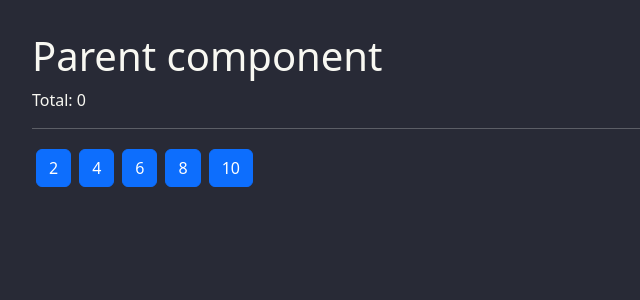
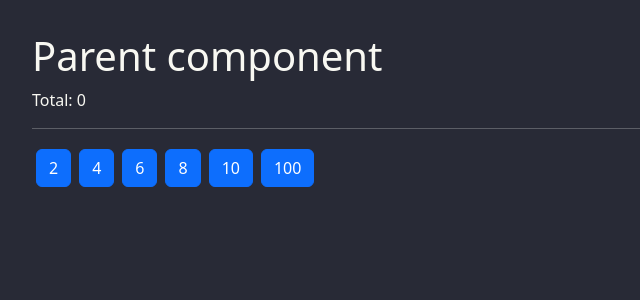
Before and after one commit to sudoalx/hook-app, a React (Vite) app: page / in a window 1280 px wide. Shown: the top 300 px of the page, without its empty margins (0-640 px from the left). Built offline with nearby package versions, Linux system fonts and the light colour scheme.

Commit message:
Refactor memoization in Parent component

```diff
--- a/src/07-homework-memo/Child.jsx
+++ b/src/07-homework-memo/Child.jsx
@@ -1,7 +1,7 @@
 import React from "react";
 import PropTypes from "prop-types";
 
-export const Child = ({ num, increase }) => {
+export const Child = React.memo(({ num, increase }) => {
   console.log("Child component rendered");
 
   return (
@@ -9,7 +9,7 @@ export const Child = ({ num, increase }) => {
       {num}
     </button>
   );
-};
+});
 
 Child.propTypes = {
   num: PropTypes.number.isRequired,
--- a/src/07-homework-memo/Parent.jsx
+++ b/src/07-homework-memo/Parent.jsx
@@ -1,13 +1,13 @@
-import React, { useState } from "react";
+import React, { useCallback, useState } from "react";
 import { Child } from "./Child";
 
 export const Parent = () => {
-  const nums = [2, 4, 6, 8, 10];
+  const nums = [2, 4, 6, 8, 10, 100];
   const [value, setValue] = useState(0);
 
-  const increase = (num) => {
-    setValue(value + num);
-  };
+  const increase = useCallback((num) => {
+    setValue((value) => value + num);
+  }, []);
 
   return (
     <div>
@@ -19,7 +19,6 @@ export const Parent = () => {
       {nums.map((n) => (
         <Child key={n} num={n} increase={increase} />
       ))}
-      {/* <Child /> */}
     </div>
   );
 };
```
